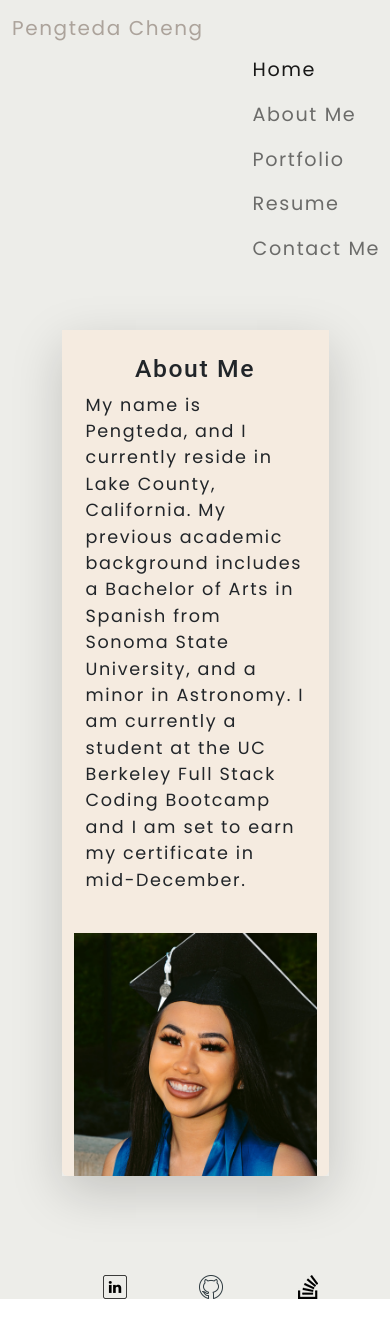
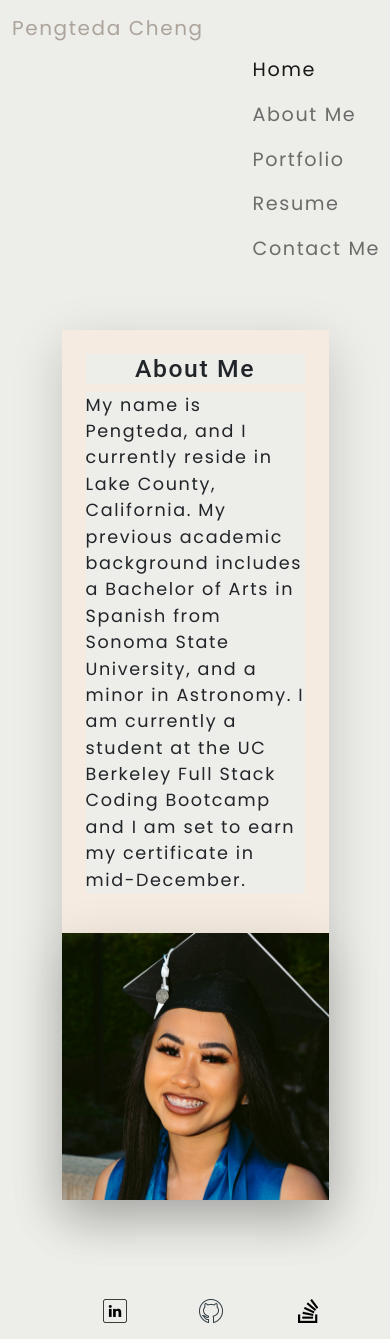
Before and after one commit to teedaa/react-portfolio-, a React (Create React App) app: page / in a window 390 px wide. Before the commit the page ends 1315 px from the top, so only its background shows below. Built offline with nearby package versions, Linux system fonts and the light colour scheme.

Commit message:
Fix image styling

```diff
--- a/src/App.css
+++ b/src/App.css
@@ -1,5 +1,6 @@
 * {
   font-family: 'Poppins', sans-serif;
+  background-color: #EDEDE9;
 }
 
 main,
@@ -34,7 +35,12 @@ header {
   width: 24px;
 }
 
-.about-me-box,
-.aboutText {
+.about-me-box
+{
   background: #F5EBE0;
 }
+
+.me {
+  padding-left: 0px;
+  padding-right: 0px;
+}
--- a/src/components/about.js
+++ b/src/components/about.js
@@ -6,12 +6,12 @@ export default function About() {
         <div className="container-fluid">
             <div className="container shadow-lg" id="about">
                 <div className="row mb-5 rounded about-me-box">
-                    <div className="col-sm-4 p-4 m-auto aboutText">
+                    <div className="col-sm-4 p-4 m-auto about-me-box ">
                         <h2 className="text-center">About Me</h2>
-                        <p>My name is Pengteda, and I currently reside in Lake County, California. My previous academic background includes a Bachelor of Arts in Spanish from Sonoma State University, and a minor in Astronomy. I am currently a student at the UC Berkeley Full Stack Coding Bootcamp and I am set to earn my certificate in mid-December.
+                        <p >My name is Pengteda, and I currently reside in Lake County, California. My previous academic background includes a Bachelor of Arts in Spanish from Sonoma State University, and a minor in Astronomy. I am currently a student at the UC Berkeley Full Stack Coding Bootcamp and I am set to earn my certificate in mid-December.
                         </p>
                     </div>
-                    <div className="col-sm-4 m-auto">
+                    <div className="col-sm-4 m-auto shadow-lg me">
                         <img src={require('../img/me.png')} alt='a portrait of me' className="about"/>
                     </div>
                 </div>
```
